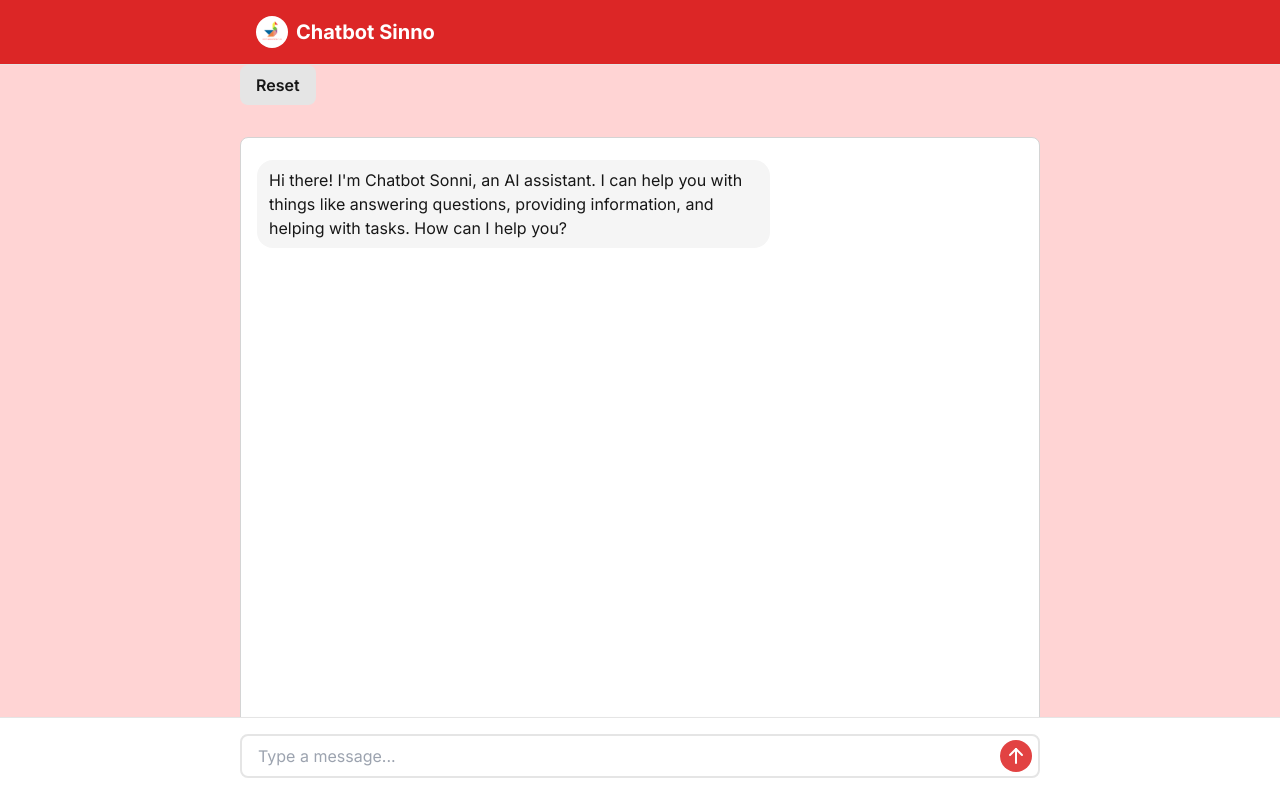
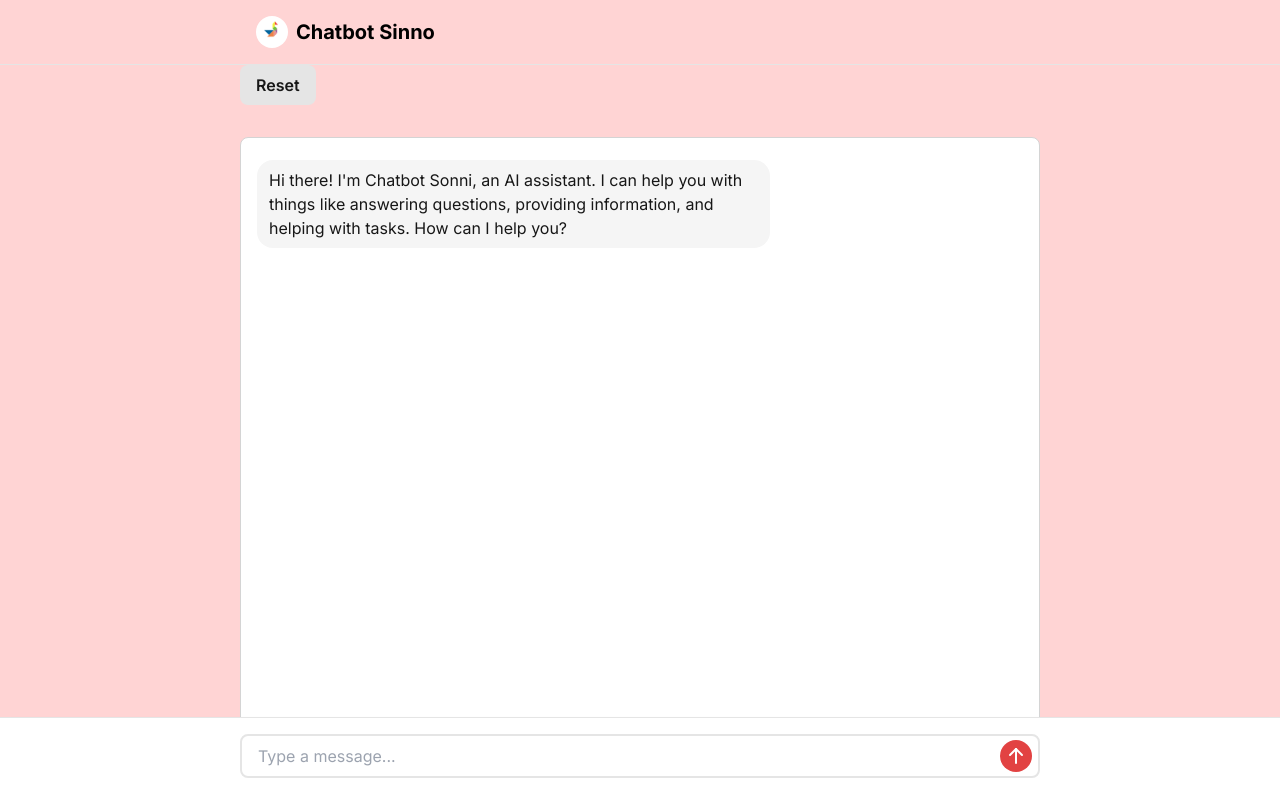
Before and after one commit to nqd1/chatbot-ui-lite, a Next.js app: page / in a window 1280 px wide. Built offline with nearby package versions, Linux system fonts and the light colour scheme.

Commit message:
hehehehe

```diff
--- a/components/Layout/Navbar.tsx
+++ b/components/Layout/Navbar.tsx
@@ -3,13 +3,13 @@ import Image from "next/image";
 
 export const Navbar: FC = () => {
   return (
-    <nav className="bg-red-600 border-b border-neutral-200">
+    <nav className="bg-{b01c2c] border-b border-neutral-200">
       <div className="max-w-[800px] mx-auto px-4 py-4">
         <div className="flex items-center justify-between">
           <div className="flex items-center">
             <div className="w-8 h-8 bg-white rounded-full flex items-center justify-center mr-2">
               <Image
-                src="/Sinno_logo.png"
+                src="/logo.png"
                 alt="Sinno Logo"
                 width={32}
                 height={32}
@@ -20,7 +20,7 @@ export const Navbar: FC = () => {
               href="https://www.facebook.com/SINNOclub/"
               target="_blank"
               rel="noopener noreferrer"
-              className="text-xl font-bold text-white hover:text-neutral-200 transition-colors"
+              className="text-xl font-bold text-[FFF5F5] hover:text-neutral-200 transition-colors"
             >
               Chatbot Sinno
             </a>
```
